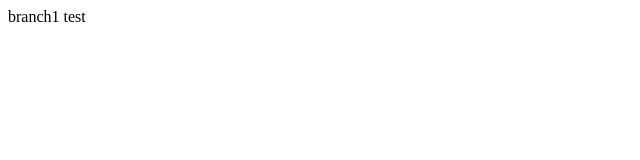
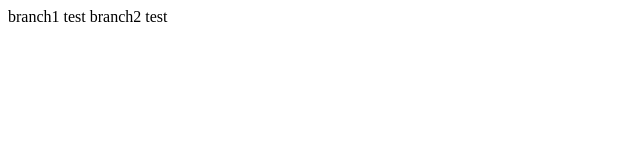
Before and after one commit to dgwbsr/github-test2, a plain HTML site: page index.html in a window 1280 px wide. Shown: the whole page, without its empty margins (0-640 px from the left). Drawn offline with Linux system fonts and the light colour scheme.

Commit message:
Update index.html

```diff
--- a/index.html
+++ b/index.html
@@ -1,2 +1,3 @@
 <html lang="en">
     branch1 test
+    branch2 test
```
